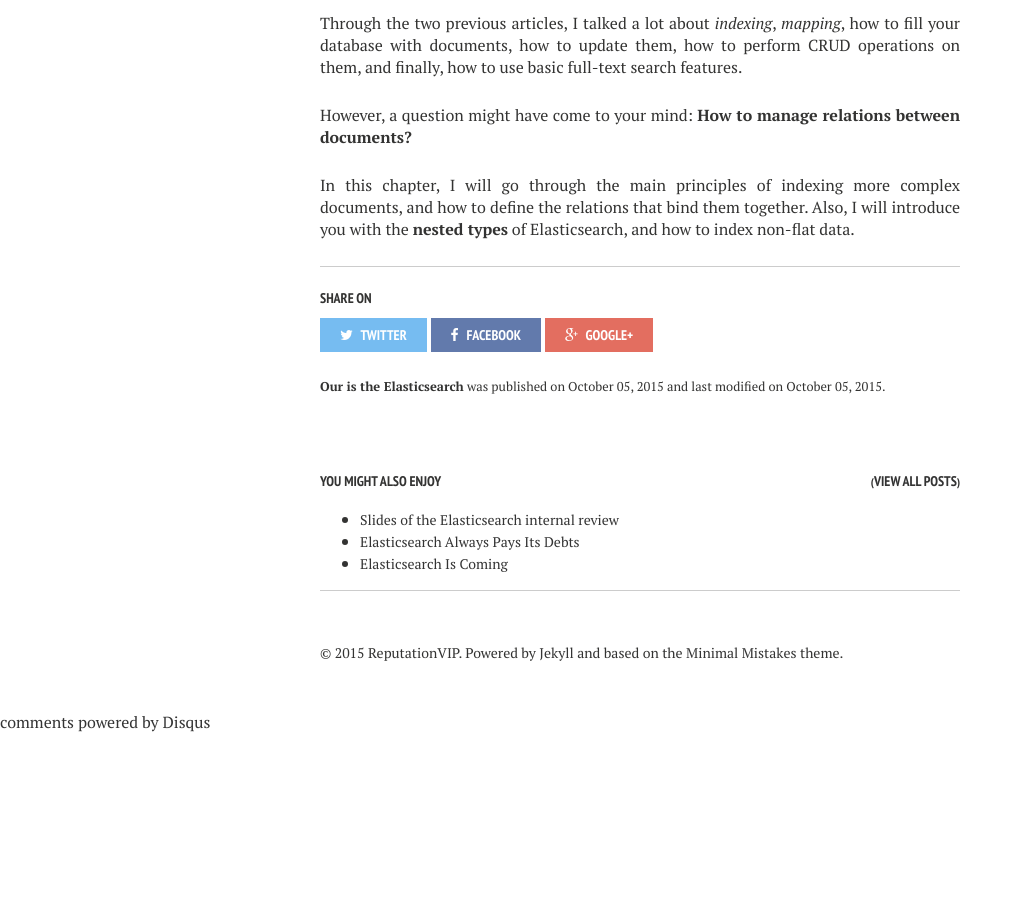
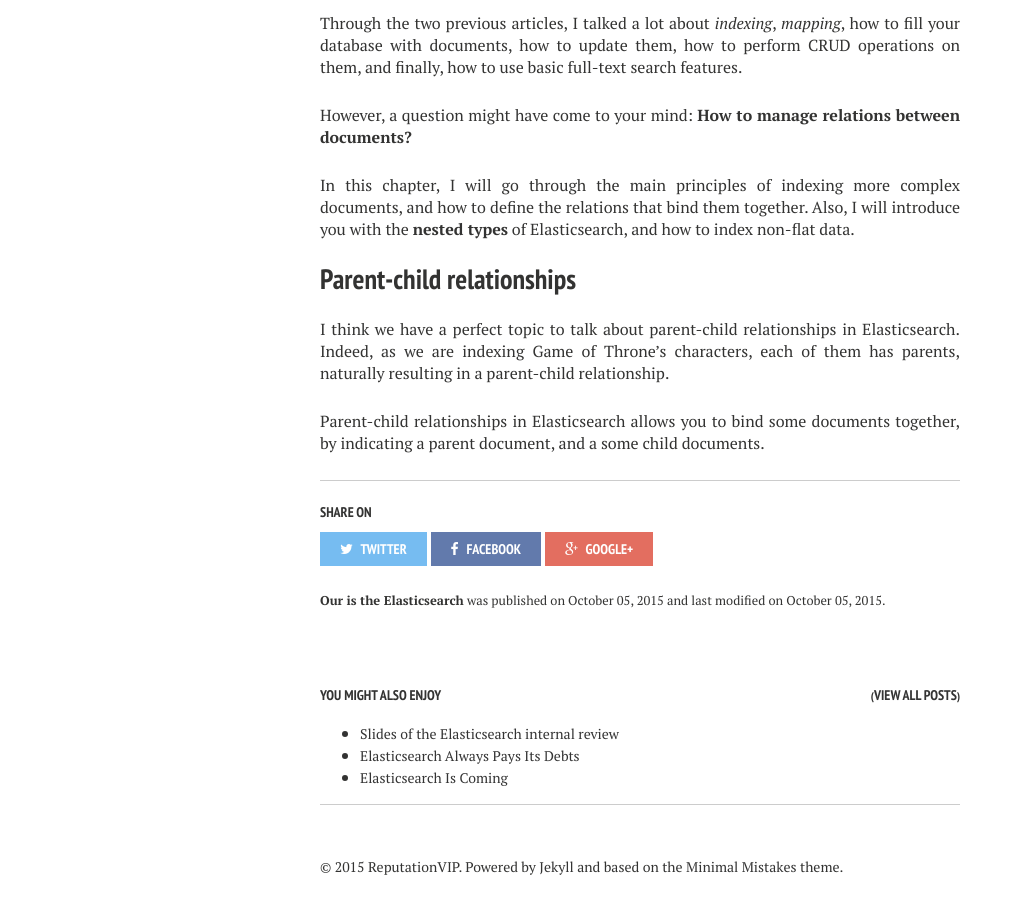
Before and after one commit to semji/reputationvip.github.io, a Jekyll site: the page built from _posts/2015-10-05-elasticsearch-our-is-elasticsearch.md, in a window 1280 px wide and 900 px high, scrolled down 4570 px. Shown: the whole window, without its empty margins (0-1023 px from the left). Built offline with Jekyll 4.4.1, drawn with Linux system fonts in a browser that asks for light colours; nearby versions of some CDN libraries; comment, search, counter and statistics services are not loaded; before the commit the page ends 5303 px from its top, so only the background shows below that; some of the changed text lies outside the part shown.

Commit message:
Begin parent-child relationship

```diff
--- a/_posts/2015-10-05-elasticsearch-our-is-elasticsearch.md
+++ b/_posts/2015-10-05-elasticsearch-our-is-elasticsearch.md
@@ -165,3 +165,10 @@
 
 In this chapter, I will go through the main principles of indexing more complex documents, and how to define the relations that bind them
 together. Also, I will introduce you with the **nested types** of Elasticsearch, and how to index non-flat data.
+
+## Parent-child relationships
+
+I think we have a perfect topic to talk about parent-child relationships in Elasticsearch. Indeed, as we are indexing Game of Throne's characters,
+each of them has parents, naturally resulting in a parent-child relationship.
+
+Parent-child relationships in Elasticsearch allows you to bind some documents together, by indicating a parent document, and a some child documents.
```
